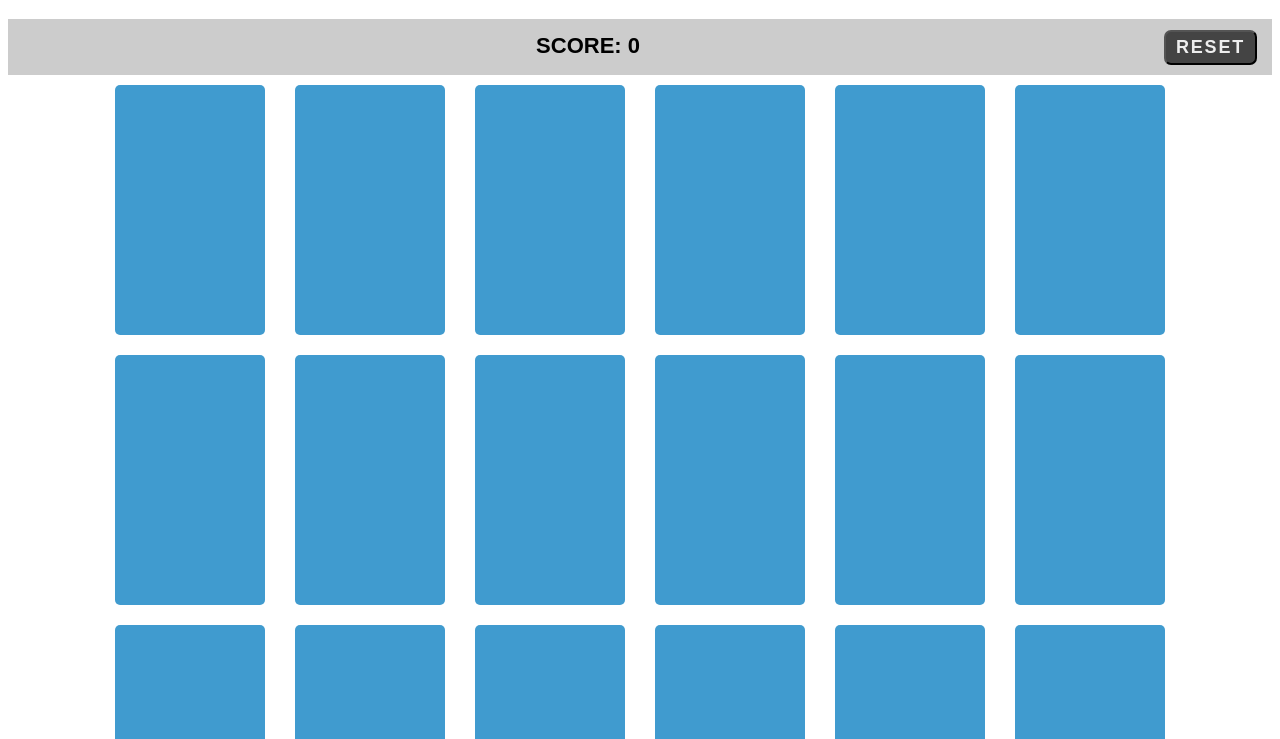
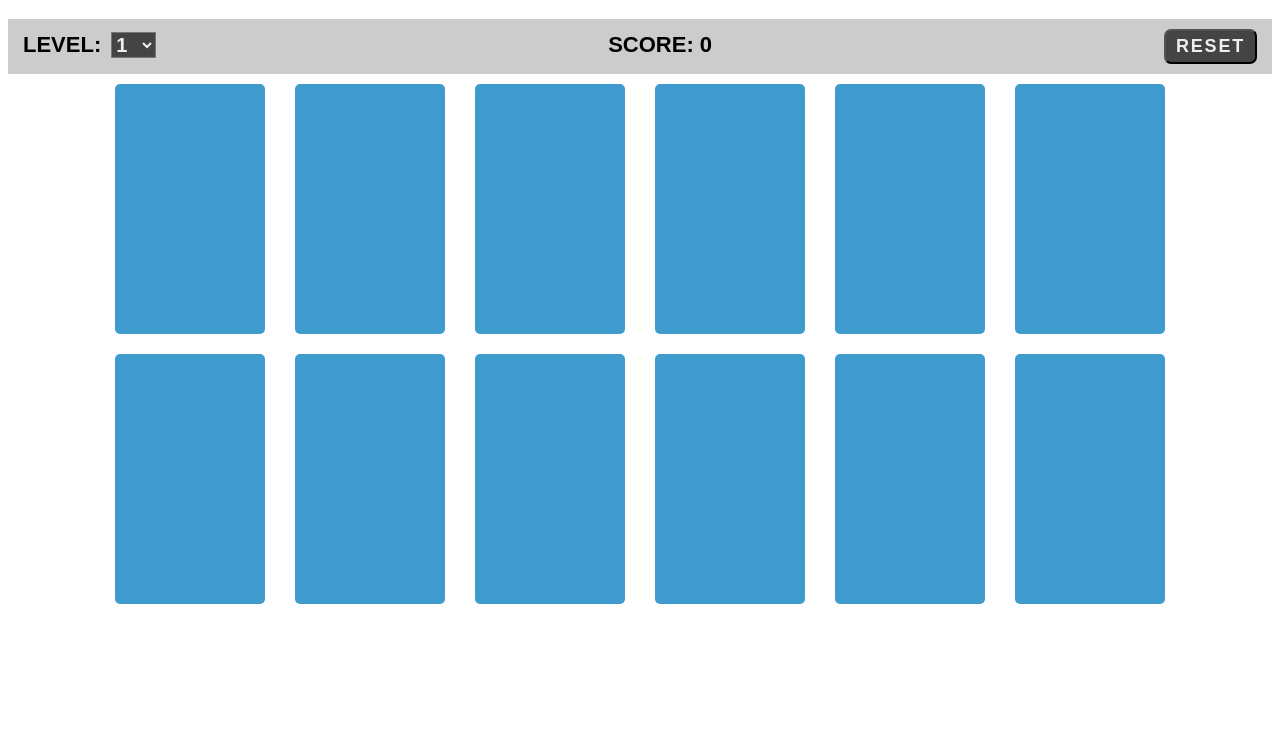
Before and after one commit to adnanusman/match-two-game-js, a website: page src/index.html in a window 1280 px wide. Both pictures are taken after a click on the button "RESET". Shown: the part 61-800 px from the top of the page. Drawn offline with Linux system fonts and the light colour scheme.

Commit message:
Implemented levels

```diff
--- a/src/css/style.css
+++ b/src/css/style.css
@@ -69,13 +69,28 @@ h1 {
   align-items: baseline;
 }
 
+#selects {
+  margin-left: 15px;
+  font-weight: 900;
+  font-size: 22px;
+}
+
+#levels {
+  background-color: #444;
+  color: #eee;
+  margin-left: 10px;
+  font-weight: 600;
+  font-size: 20px;
+}
+
+#levels:hover {
+  background-color: #eee;
+  color: #444;
+}
+
 .score {
   font-size: 22px;
   font-weight: 900;
-  /* temp additions until levels added  */
-  width: 50%;
-  text-align: right;
-  line-height: 1.5;
 }
 
 #reset {
--- a/src/index.html
+++ b/src/index.html
@@ -14,6 +14,7 @@
   </header>
 
   <div class="bar">
+    <div id="selects"></div>
     <div class="score"></div>
     <button id="reset">RESET</button>
   </div>
--- a/src/js/Game.js
+++ b/src/js/Game.js
@@ -4,17 +4,20 @@ class Game {
     this.randomColors = [];
     this.score = 0;
 
-    this.addCards(12);
-    this.assignRandomColors();
-    this.setupEventListeners();
+    this.levelSelect();
+    this.addCards(6);  // Set to default # of cards
     this.updateScore();
   }
 }
 
-Game.prototype.addCards = function(cardsNum) {
-  console.log("Number of cards: ", cardsNum);
+Game.prototype.addCards = function(num) {
+  // Empty the cards wrapper
+  var wrapper = document.getElementById('wrapper');
+  wrapper.innerHTML = "";
+
+  // Add requested number of cards
+  var cardsNum = num * 2;
   for(i = 0; i < cardsNum; i++) {
-    var wrapper = document.getElementById('wrapper');
     var container = document.createElement('div');
     container.className = 'card-container';
     var back = document.createElement('div');
@@ -25,13 +28,47 @@ Game.prototype.addCards = function(cardsNum) {
     container.appendChild(front);
     wrapper.appendChild(container);
   }
+  // Add color values to card pairs
+  this.assignRandomColors(cardsNum);
+  this.cardFrontEventListeners();
+  this.levelChoiceEventListeners();
+  this.gameResetEventListeners();
 }
 
+Game.prototype.levelSelect = function() {
+  var selectsDiv = document.getElementById('selects');
+  // Don't build it if it exists
+  if(selectsDiv.childNodes.length !== 0 ) { return; }
+
+  var label = document.createElement('label');
+  label.setAttribute('for', 'levels');
+  label.className = 'levels-label';
+  label.innerHTML = 'LEVEL:';
+  selectsDiv.append(label);
+  var select = document.createElement('select');
+  select.id = 'levels';
+  var level = 1;
+  for(let i = 6; i < 16; i++) {
+    var option = document.createElement('option');
+    option.name = level
+    option.value = i;
+    option.innerHTML = level;
+    if(i === 6) {
+      option.selected = true;
+    }
+    select.append(option);
+    level++;
+  }
+  selectsDiv.append(select);
+}
+
+// Left it in case decide to change how handled
 Game.prototype.setupEventListeners = function() {
   // Disabled back event listeners to avoid cheating/additional scoring by re-flipping matched cards.
   // this.backEventListeners();
   this.cardFrontEventListeners();
   this.gameResetEventListeners();
+  this.levelChoiceEventListeners();
 }
 
 Game.prototype.cardFrontEventListeners = function() {
@@ -95,10 +132,16 @@ Game.prototype.backEventListeners = function() {
 }
 
 Game.prototype.gameResetEventListeners = function() {
-  var button = document.getElementById('reset');
-  button.addEventListener('click', () => {
-    // location.reload();
+  var reset = document.getElementById('reset');
+  reset.addEventListener('click', () => {
     this.resetGame();
+  })
+}
+
+Game.prototype.levelChoiceEventListeners = function() {
+  var levels = document.getElementById('levels');
+  levels.addEventListener('change', (e) => {
+    this.addCards(e.target.value);
   })
 }
 
@@ -124,10 +167,16 @@ Game.prototype.resetGame = function() {
     front.style.transform = '';
     back.style.transform = '';
   });
-  new Game;
+  // Add cards maintaining current level
+  var levels = document.getElementById('levels').value;
+  this.addCards(levels);
+  // Reset the score
+  this.score = 0;
+  var scoreDiv = document.querySelector('.score');
+  scoreDiv.innerHTML = 'SCORE: ' + this.score;
 }
 
-Game.prototype.assignRandomColors = function() {
+Game.prototype.assignRandomColors = function(cards) {
   // select all the backs of the cards
   var cardbacks = document.querySelectorAll('.card-back');
 
@@ -138,7 +187,7 @@ Game.prototype.assignRandomColors = function() {
     var colors = Object.values(response)[0];
 
     // Add 6 unique colors to the randomColors array.
-    for(var i = 0; i < 6; i++) {
+    for(var i = 0; i < cards; i++) {
       let int = colors.length;
       var num = Math.floor(Math.random() * int);
       // Add each color to the array twice.
@@ -148,7 +197,8 @@ Game.prototype.assignRandomColors = function() {
     }
 
     // create an array of numbers and shuffle them so colors are distributed randomly.
-    var numbers = this.shuffle([0,1,2,3,4,5,6,7,8,9,10,11]);
+    var numbers = this.shuffle(Array.apply(null, {length: cards}).map(Number.call, Number));
+
     // Assign the colors to the cards.
     for(var j = 0; j < cardbacks.length; j++) {
       cardbacks[j].style.background = this.randomColors[numbers[j]];
```
Also changed, not shown: build/css/style.css, build/index.html, build/js/Game.js.
